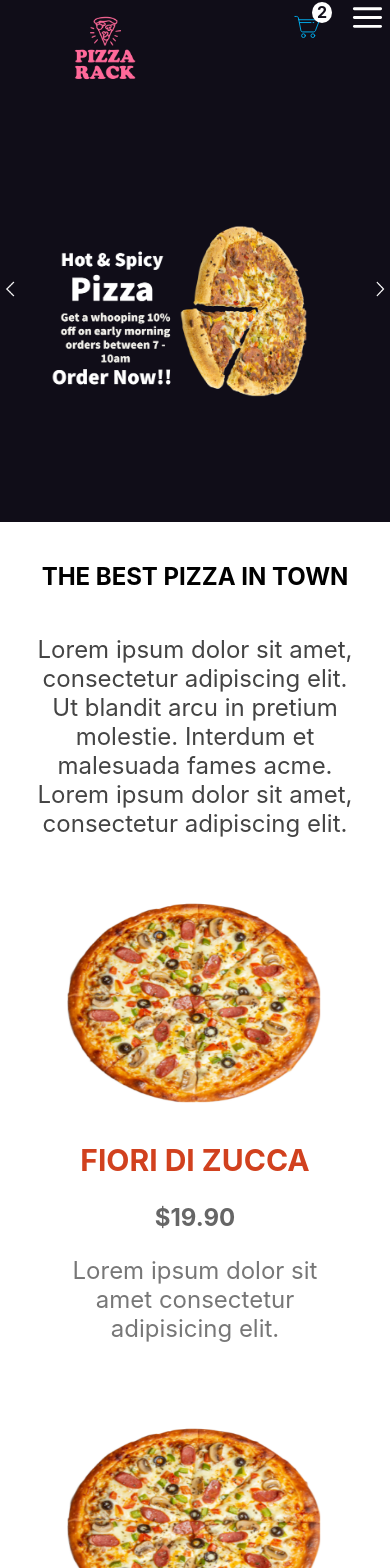
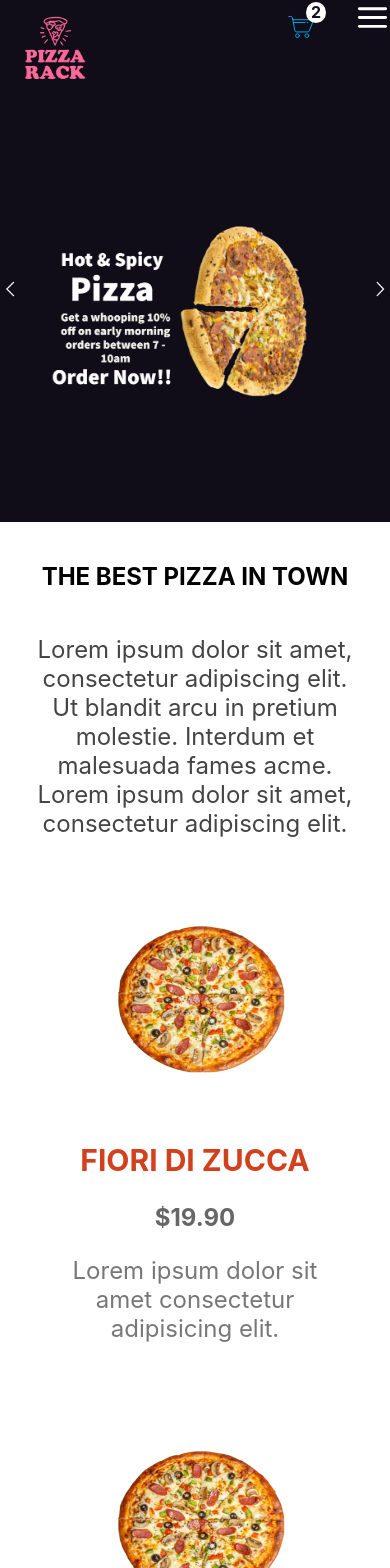
Before and after one commit to chisomije92/Pizzarack, a Next.js app: page / in a window 390 px wide. Shown: the top 1568 px of the page. Built offline with nearby package versions, Linux system fonts and the light colour scheme.

Commit message:
modfiy css -pizzCard, navList, featured. pizzaList

```diff
--- a/components/layout/nav-bar.module.css
+++ b/components/layout/nav-bar.module.css
@@ -1,10 +1,9 @@
 .container {
   height: 100px;
   padding: 0 50px;
-
+  width: auto;
   background: rgb(16, 13, 24);
   color: white;
-
   display: flex;
   align-items: center;
   justify-content: space-between;
@@ -91,15 +90,14 @@
 }
 
 @media screen and (max-width: 600px) {
+  .container {
+    padding: 0;
+  }
   .item:nth-child(2) {
     display: none;
   }
 
   .item:nth-of-type(2) {
-    /* margin-right: -7.3rem;
-    margin-top: 20px; */
-    /* justify-content: flex-start; */
-    /* margin-right: -35px;*/
     margin-top: 12px;
     align-self: flex-start;
     position: relative;
@@ -121,16 +119,11 @@
     flex: 3;
   }
 
-  /* .item:nth-of-type(2) {
-    justify-content: flex-end;
-  } */
   .item:last-child {
     display: flex;
     flex: 1;
     align-self: flex-start;
     justify-content: flex-end;
-    margin-right: -45px;
-    /*  margin-top: -50px;*/
     position: relative;
     z-index: 1000;
   }
@@ -145,48 +138,3 @@
     transform: translateY(20px);
   }
 }
-
-/* @media screen and (max-width: 512px) {
-  .container {
-    width: auto;
-  }
-} */
-
-@media screen and (max-width: 480px) {
-  /* .itemMobile {
-    display: flex;
-    position: absolute;
-    padding-top: 20px;
-
-    left: 0;
-    top: 0;
-    right: 0;
-
-    background-color: hsla(0, 4%, 14%, 0.911);
-
-    z-index: 978;
-  } */
-  /* .item:nth-child(1) {
-    flex: 3;
-  }
-
-  .item:last-child {
-    display: flex;
-
-    justify-content: flex-end;
-    margin-right: -45px;
-    margin-top: -50px;
-    position: relative;
-    z-index: 1000;
-  }
-
-  .listMobile {
-    width: 100%;
-    padding: 0;
-    display: flex;
-    flex-direction: column;
-    align-items: center;
-    border-top: 2px solid rgb(156, 127, 238);
-    transform: translateY(20px);
-  } */
-}
--- a/components/layout/nav-list.module.css
+++ b/components/layout/nav-list.module.css
@@ -38,9 +38,3 @@
     margin: 20px;
   }
 }
-
-@media screen and (max-width: 480px) {
-  .listItem {
-    margin: 20px;
-  }
-}
--- a/components/pizza-card.js
+++ b/components/pizza-card.js
@@ -6,7 +6,7 @@ const PizzaCard = () => {
     <div className={classes.container}>
       <div className={classes.imageContainer}>
         <Image
-          src="/images/pizza-select.png"
+          src="/images/pizza_select.png"
           alt=""
           width="12300"
           height="10000"
--- a/components/pizza-list.module.css
+++ b/components/pizza-list.module.css
@@ -3,6 +3,7 @@
   display: flex;
   flex-direction: column;
   align-items: center;
+  /* background-color: red; */
 }
 
 .desc {
```
Also changed, not shown: components/featured.module.css (+0 -21 lines), public/images/pizza-select.png (deleted), public/images/pizza_select.png (added).
